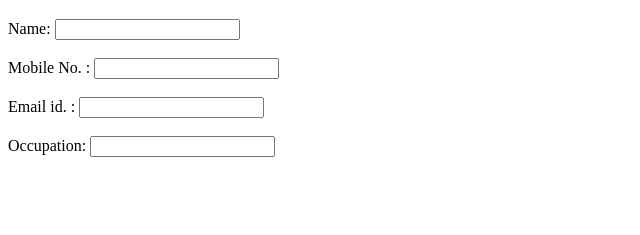
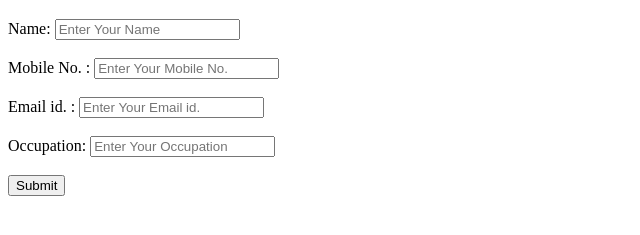
Before and after one commit to yash7raut/SImple_form, a plain HTML site: page index.html in a window 1280 px wide. Shown: the part 61-296 px from the top of the page, without its empty margins (0-640 px from the left). Drawn offline with Linux system fonts and the light colour scheme.

Commit message:
added placeholders to the form

```diff
--- a/index.html
+++ b/index.html
@@ -11,19 +11,22 @@
         </h1>
         <form action="/submit-form" method="post">
             <label for="name">Name:</label>
-            <input type="text" id="name" name="name">
+            <input type="text" id="name" name="name" placeholder="Enter Your Name">
             <br>
             <br>
             <label for="mobile">Mobile No. :</label>
-            <input type="text" id="mobile" name="mobile">
+            <input type="text" id="mobile" name="mobile" placeholder="Enter Your Mobile No.">
             <br>
             <br>
-            <label for="email">Email id.     :</label>
-            <input type="text" id="email" name="email">
+            <label for="email">Email id. :</label>
+            <input type="text" id="email" name="email" placeholder="Enter Your Email id.">
             <br>
             <br>
             <label for="occupation">Occupation:</label>
-            <input type="occupation" id="occupation" name="occupation">
+            <input type="occupation" id="occupation" name="occupation" placeholder="Enter Your Occupation">
+            <br>
+            <br>
+            <input type="submit" value="Submit">
         </form>
     </body>
 </html>
```
Also changed, not shown: script.js (+20 -0 lines).
